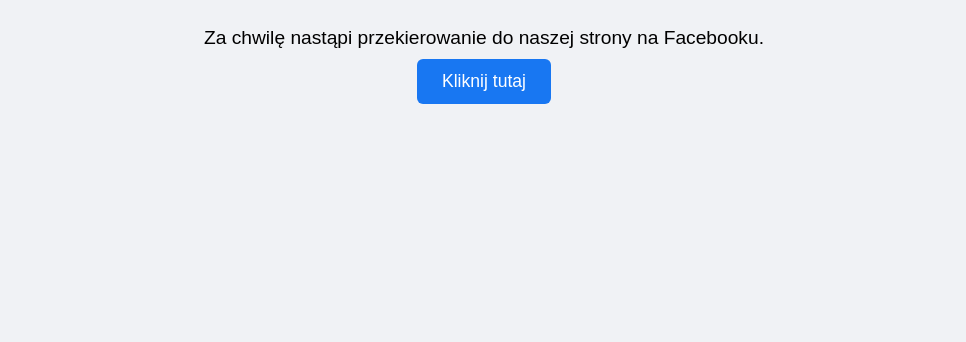
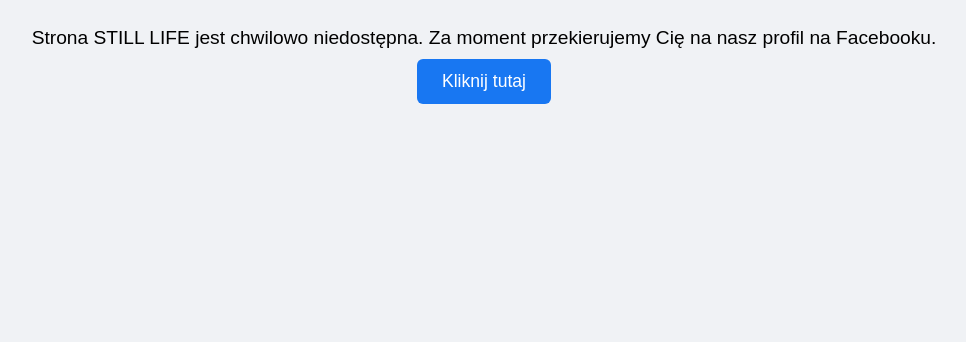
Before and after one commit to Stilllife2025/stilllife_przekierowanie, a plain HTML site: page index.html in a window 1280 px wide. Shown: the part 458-800 px from the top of the page, without its empty margins (156-1122 px from the left). Drawn offline with Linux system fonts and the light colour scheme.

Commit message:
Update index.html

```diff
--- a/index.html
+++ b/index.html
@@ -46,7 +46,7 @@
 <body>
   <div class="container">
     <img src="logo.jpg" alt="Logo strony" />
-    <p>Za chwilę nastąpi przekierowanie do naszej strony na Facebooku.</p>
+    <p>Strona STILL LIFE jest chwilowo niedostępna. Za moment przekierujemy Cię na nasz profil na Facebooku.</p>
     <a id="go" href="https://www.facebook.com/stilllife94/?locale=pl_PL" target="_blank">Kliknij tutaj</a>
   </div>
 
```
